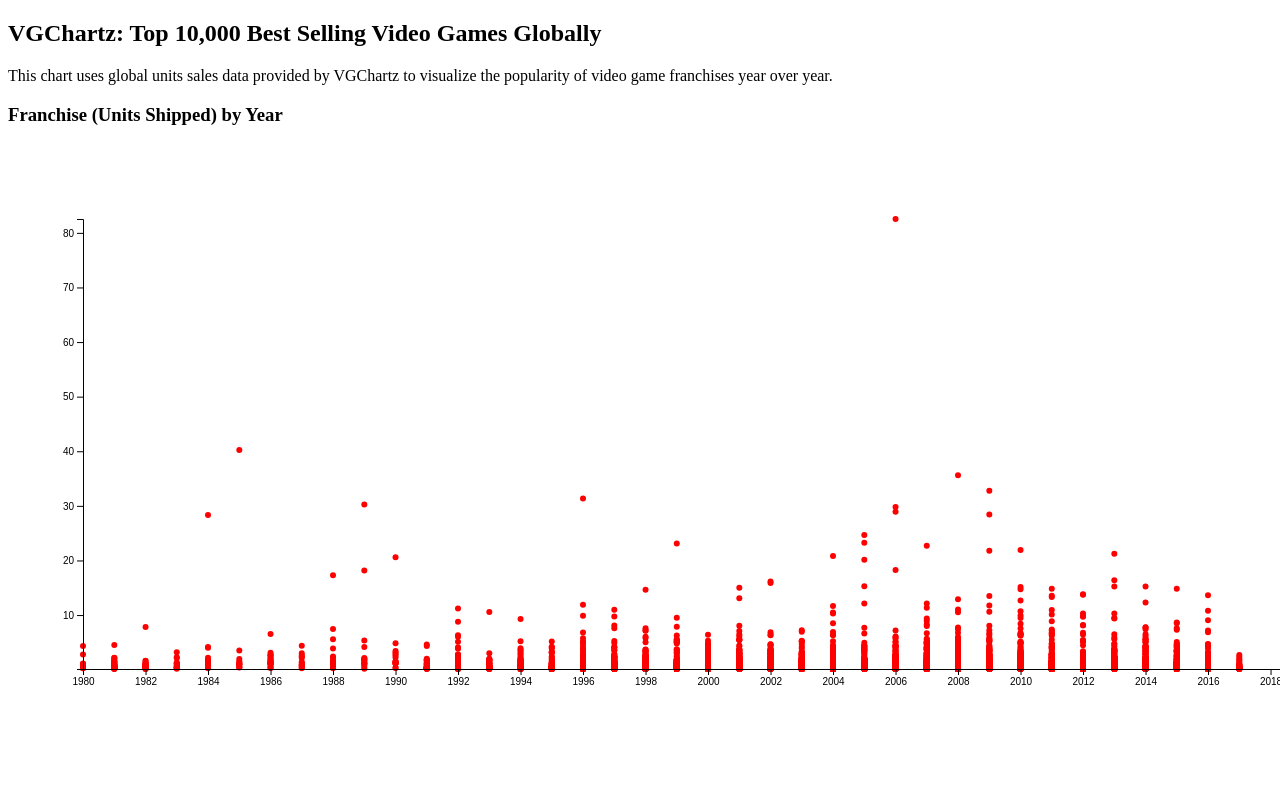
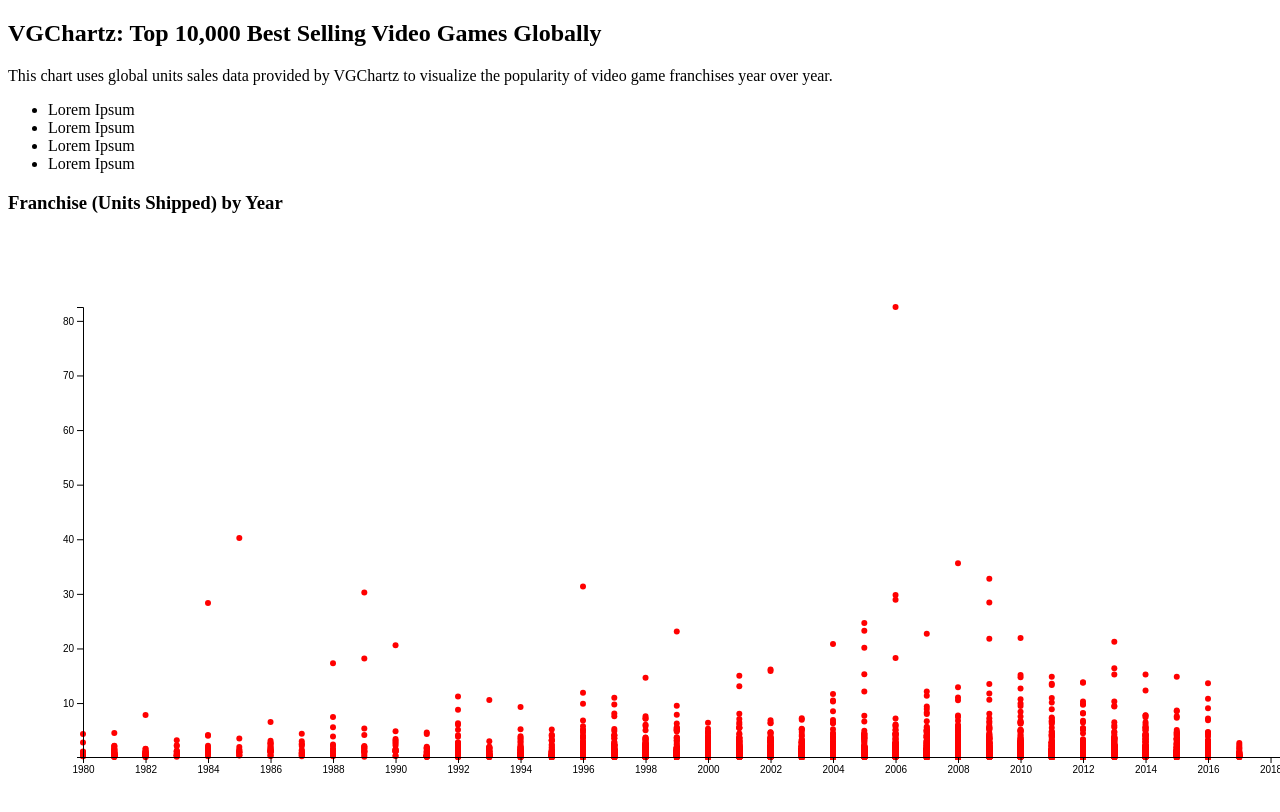
Before and after one commit to WhitneyOnTheWeb/DataVisualization, a plain HTML site: page index.html in a window 1280 px wide. Shown: the top 812 px of the page. Drawn offline with nearby package versions, Linux system fonts and the light colour scheme.

Commit message:
Add Visio Mock Up
Create mock up to outline what the data visualization will look like

```diff
--- a/index.html
+++ b/index.html
@@ -39,6 +39,17 @@
             d3.select('body') // Add description of data visualization
                 .append('p')
                 .text('This chart uses global units sales data provided by VGChartz to visualize the popularity of video game franchises year over year.')
+
+            d3.select('body') // Add factoids about insights that can be expected from the data visualization
+                .append('ul')
+                    .append('li')
+                        .text('Lorem Ipsum')
+                    .append('li')
+                        .text('Lorem Ipsum')
+                    .append('li')
+                        .text('Lorem Ipsum')
+                    .append('li')
+                        .text('Lorem Ipsum')
 
             d3.select('body') // Add chart title
                 .append('h3')
```
Also changed, not shown: 3 other files.
